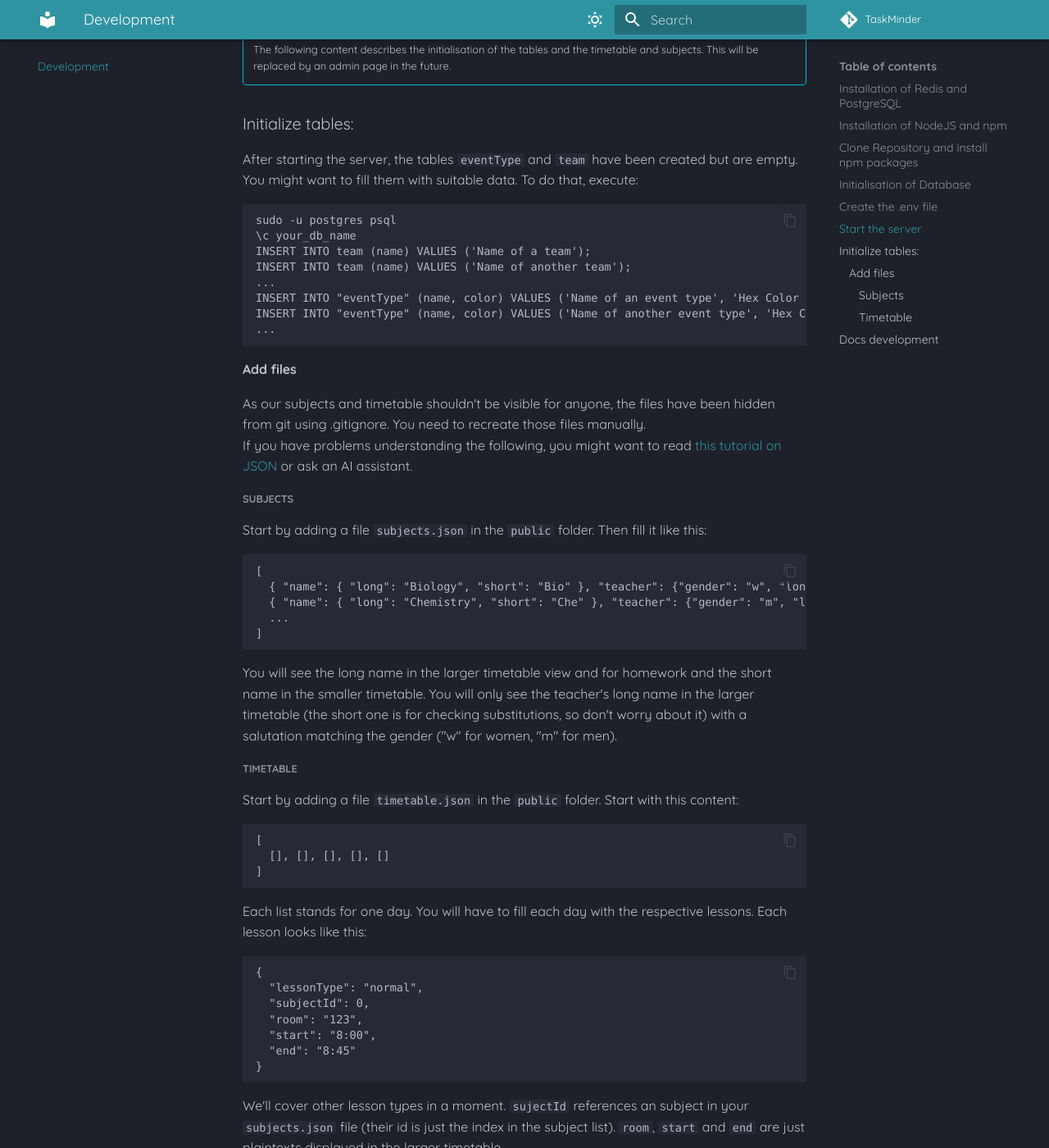
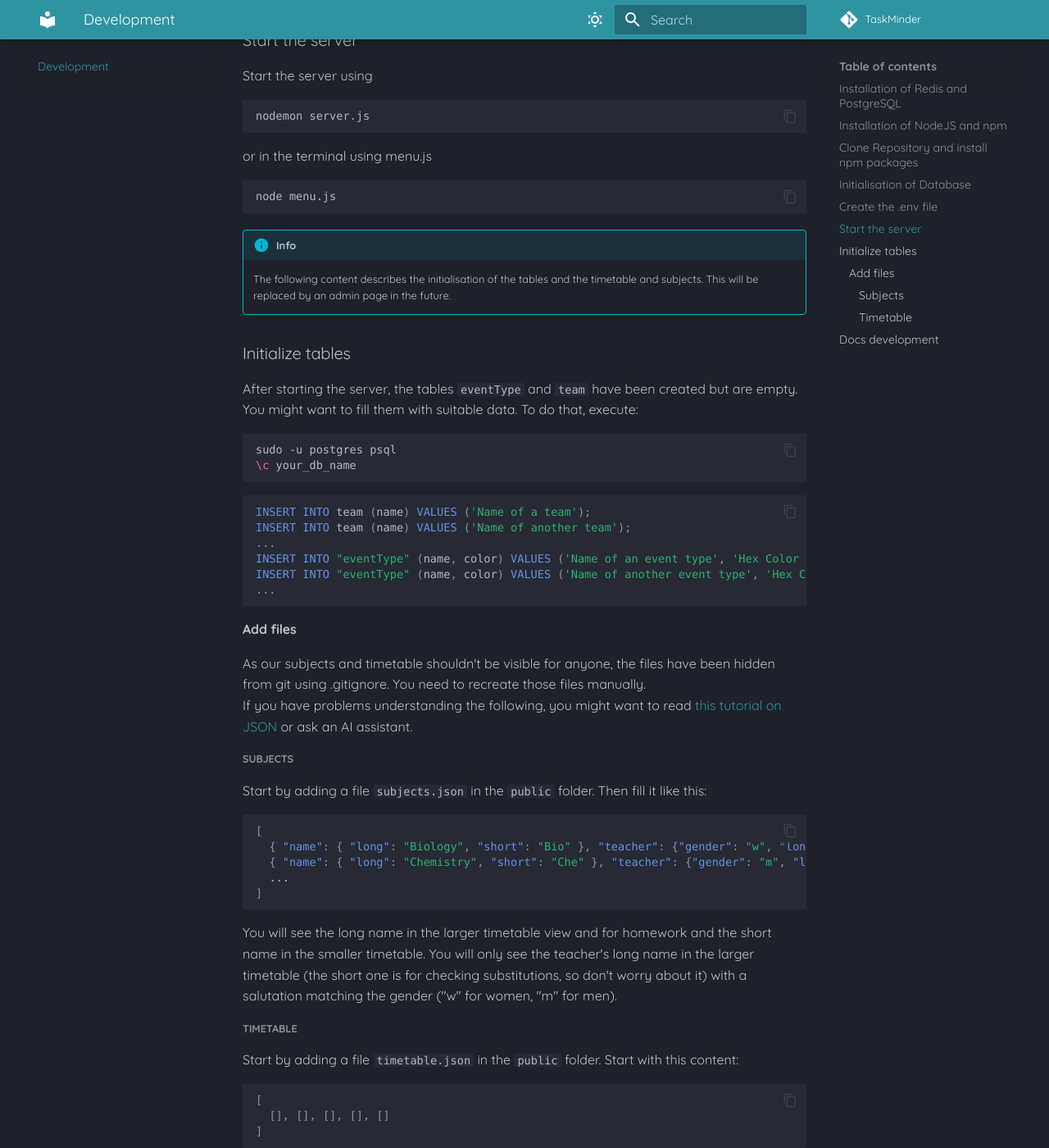
Before and after one commit to Codylon-Studios/TaskMinder, an MkDocs documentation site: the page built from docs/development.md, in a window 1280 px wide and 1400 px high, scrolled down 2904 px. Shown: the whole window at 82% size. Built offline with MkDocs 1.6.1 and Material for MkDocs 9.7.7, drawn with Linux system fonts in a browser that asks for light colours; some web fonts are replaced; comment, search, counter and statistics services are not loaded; some of the changed text lies outside the part shown.

````diff
--- a/docs/development.md
+++ b/docs/development.md
@@ -119,12 +127,16 @@ Before using the Database, you should initialise it, that means to log into the
     ``` zsh
     sudo -u postgres psql
     \password
+    ```
+    ``` sql
     CREATE DATABASE your_db_name;
     ```
 === "MacOS"
     ``` zsh
     psql postgres
     \password
+    ```
+    ``` sql
     CREATE DATABASE your_db_name;
     ```
 === "Windows"
@@ -133,16 +145,18 @@ Before using the Database, you should initialise it, that means to log into the
     CREATE DATABASE your_db_name;
     ```
 === "Github Codespaces"
-    ```
+    ```sh
     sudo su postgres
     psql postgres
     \password
+    ```
+    ```sql
     CREATE DATABASE your_db_name;
     ```
 
 ### Create the .env file
 As it would be dangerous to store your sensitive data plain text in the source code, you need a file called `.env` located directly in the root of your project folder holding all of your enviroment variables. Replace the values beginning with `your_* ` (highlighted) with your actual credentials.
-``` dotenv hl_lines="2 3 8 9 10 11"
+``` sh hl_lines="2 3 8 9 10 11"
 DB_USER=postgres
 DB_PASSWORD=your_postgres_password
 DB_NAME=your_db_name
@@ -171,11 +185,13 @@ node menu.js
 !!! info
     The following content describes the initialisation of the tables and the timetable and subjects. This will be replaced by an admin page in the future.
 
-### Initialize tables:
+### Initialize tables
 After starting the server, the tables `eventType` and `team` have been created but are empty. You might want to fill them with suitable data. To do that, execute:
-```
+```sh
 sudo -u postgres psql
 \c your_db_name
+```
+```sql
 INSERT INTO team (name) VALUES ('Name of a team');
 INSERT INTO team (name) VALUES ('Name of another team');
 ...
@@ -188,7 +204,7 @@ As our subjects and timetable shouldn't be visible for anyone, the files have be
 If you have problems understanding the following, you might want to read [this tutorial on JSON](https://www.hostinger.com/tutorials/what-is-json) or ask an AI assistant.
 ##### Subjects
 Start by adding a file `subjects.json` in the `public` folder. Then fill it like this:
-```
+```json
 [
   { "name": { "long": "Biology", "short": "Bio" }, "teacher": {"gender": "w", "long": "Johnson", "short": "Joh" } },
   { "name": { "long": "Chemistry", "short": "Che" }, "teacher": {"gender": "m", "long": "Smith", "short": "Smi" } },
@@ -198,13 +214,13 @@ Start by adding a file `subjects.json` in the `public` folder. Then fill it like
 You will see the long name in the larger timetable view and for homework and the short name in the smaller timetable. You will only see the teacher's long name in the larger timetable (the short one is for checking substitutions, so don't worry about it) with a salutation matching the gender ("w" for women, "m" for men).
 ##### Timetable
 Start by adding a file `timetable.json` in the `public` folder. Start with this content:
-```
+```json
 [
   [], [], [], [], []
 ]
 ```
 Each list stands for one day. You will have to fill each day with the respective lessons. Each lesson looks like this:
-```
+```json
 {
   "lessonType": "normal",
   "subjectId": 0,
@@ -215,7 +231,7 @@ Each list stands for one day. You will have to fill each day with the respective
 ```
 We'll cover other lesson types in a moment. `sujectId` references an subject in your `subjects.json` file (their id is just the index in the subject list). `room`, `start` and `end` are just plaintexts displayed in the larger timetable.
 Another lesson type is `rotating`. This is used if the lesson is different each week. The code looks like this:
-```
+```json
 {
   "lessonType": "rotating",
   "variants": [
@@ -234,7 +250,7 @@ Another lesson type is `rotating`. This is used if the lesson is different each
 ```
 Like before, `start` and `end` are plain texts. But now you'll see both options in the timetable, seperated with a "/".
 The last lesson type is `teamed`. It looks pretty similiar to `rotating`:
-```
+```json
 {
   "lessonType": "teamed",
   "teams": [
@@ -254,7 +270,7 @@ The last lesson type is `teamed`. It looks pretty similiar to `rotating`:
 }
 ```
 Now only the users who joined the team with the respective teamId (automatically defined in your `team` table) will see the lesson. If there are multiple lessons matching the joined teams, they will be seperated by a "/". If there are no matching lessons found, all lessons will be shown. If you want to not show this lesson to a certain team, add the following in `"teams"`:
-```
+```json
 {
   "teamId": 0,
   "subjectId": -1,
````
Also changed, not shown: other parts of docs/development.md (+8 -0 lines).
